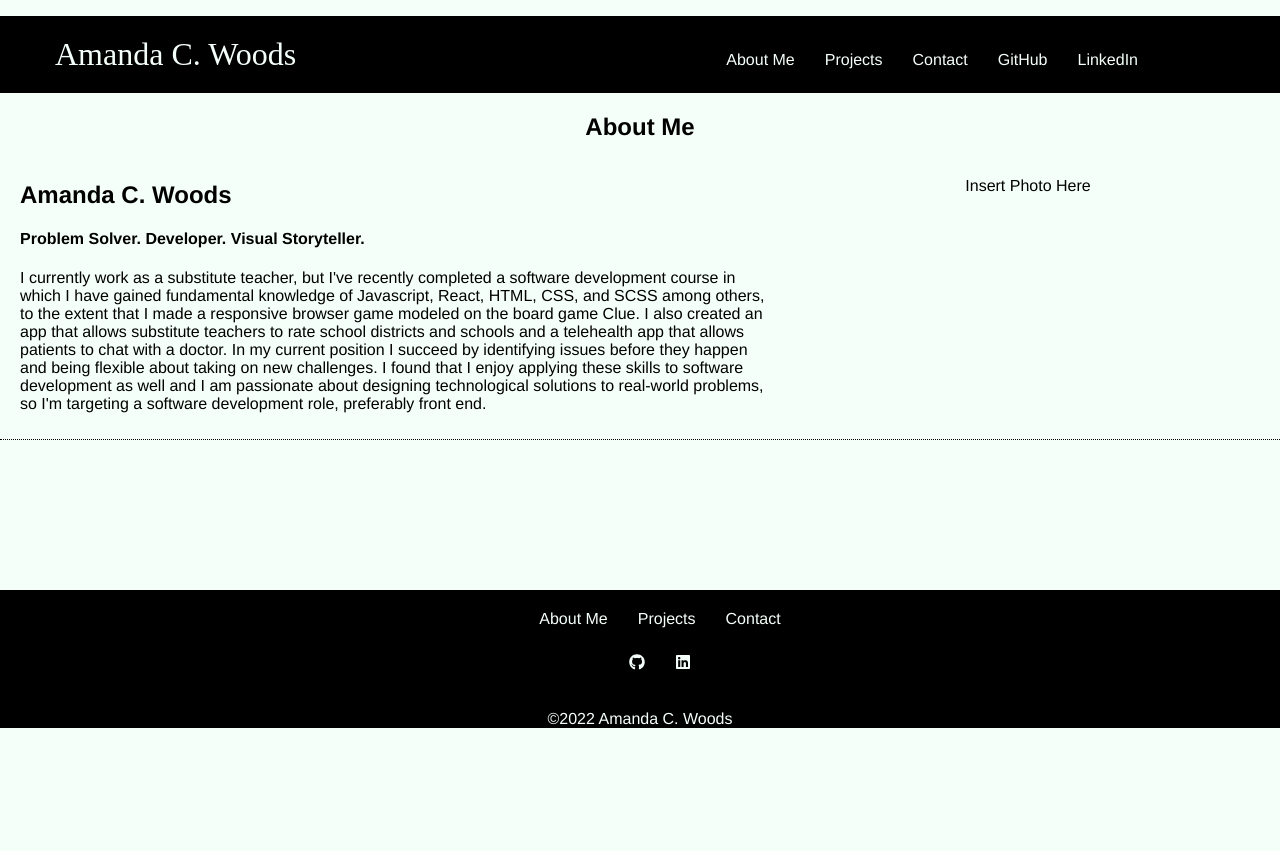
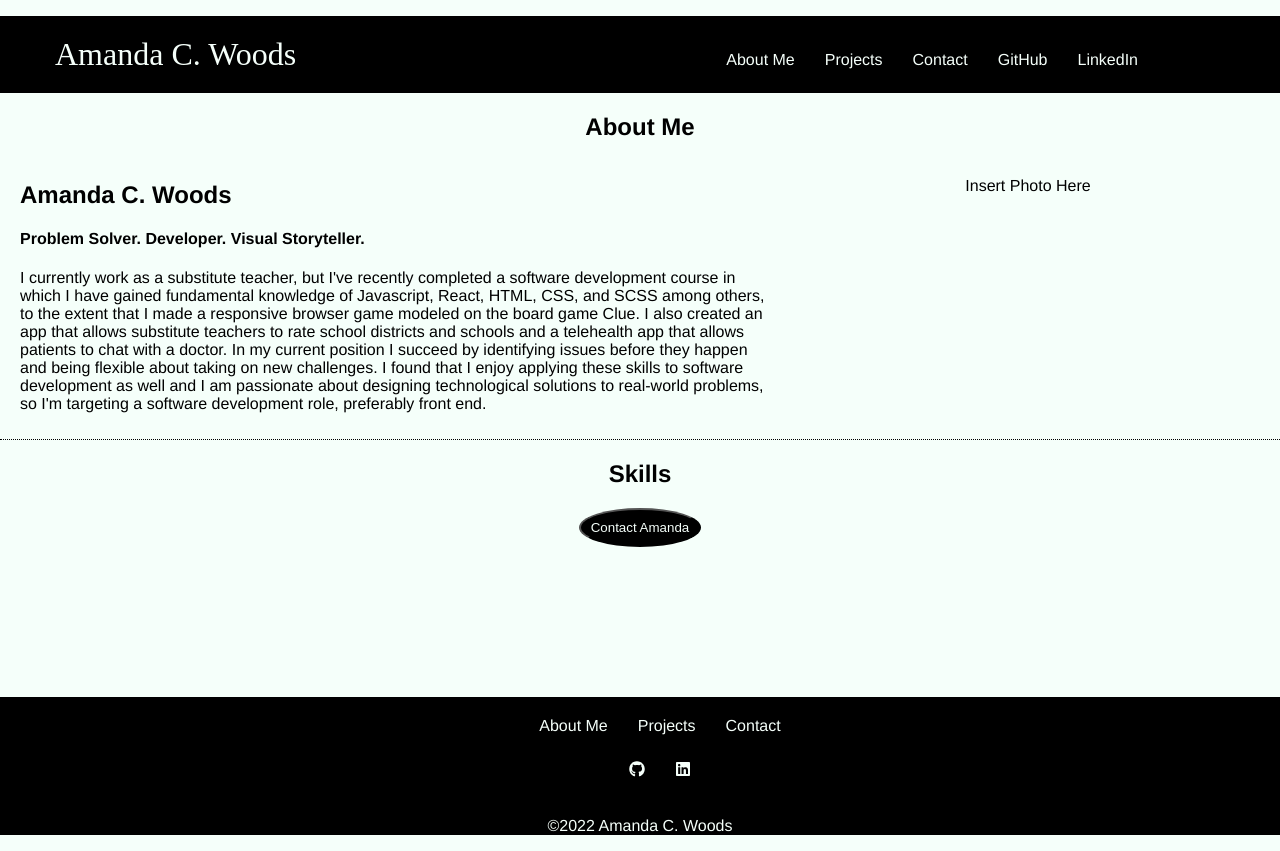
Before and after one commit to ACatWalks/portfolioBackup, a React (Create React App) app in the folder portfolio/: page / in a window 1280 px wide. Before the commit the page ends 800 px from the top, so only its background shows below. Built offline with nearby package versions, Linux system fonts and the light colour scheme.

Commit message:
Still need cards, hero, and photo

```diff
--- a/portfolio/src/styles/styles.css
+++ b/portfolio/src/styles/styles.css
@@ -163,4 +163,29 @@ body {
   width: 40%;
   text-align: center;
 }
+
+.about #skills {
+  text-align: center;
+}
+
+.about button {
+  color: #F5FFFA;
+  background-color: #000000;
+  text-decoration: none;
+  padding: 10px;
+  border-radius: 50%;
+}
+
+.about button a {
+  text-decoration: none;
+}
+
+.about .button-container {
+  display: -webkit-box;
+  display: -ms-flexbox;
+  display: flex;
+  -webkit-box-pack: center;
+      -ms-flex-pack: center;
+          justify-content: center;
+}
 /*# sourceMappingURL=styles.css.map */
--- a/portfolio/src/styles/styles.scss
+++ b/portfolio/src/styles/styles.scss
@@ -112,4 +112,21 @@ body{
             text-align: center;
         }
     }
+    & #skills{
+        text-align: center;
+    }
+    & button{
+        color: $cream;
+        background-color: $black;
+        text-decoration: none;
+        padding: 10px;
+        border-radius: 50%;
+        & a{
+            text-decoration: none;
+        }
+    }
+    & .button-container{
+        display: flex;
+        justify-content: center;
+    }
 }
--- a/portfolio/src/views/About.js
+++ b/portfolio/src/views/About.js
@@ -17,6 +17,10 @@ function About() {
                     <p>Insert Photo Here</p>
                     </div>
             </div>
+            <h2 id='skills'>Skills</h2>
+            <div className='button-container'>
+            <button><a href='./contact' style={{color: '#F5FFFA'}}>Contact Amanda</a></button>
+            </div>
             <Footer />
         </div>
     )
```
Also changed, not shown: 1 other file (tests, documents, lock files or other folders).
